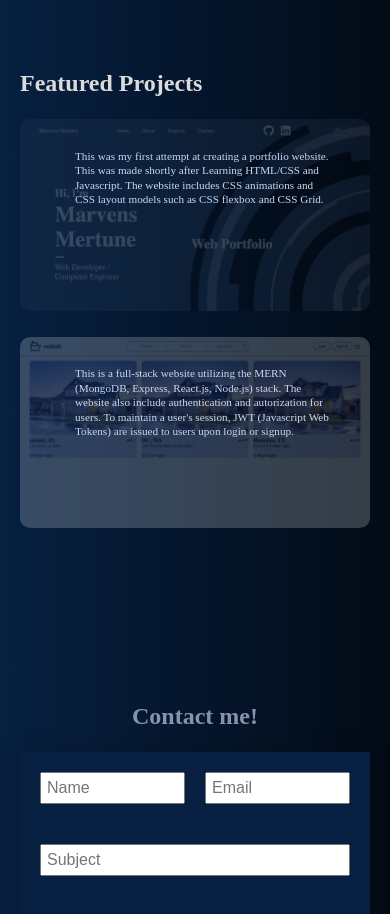
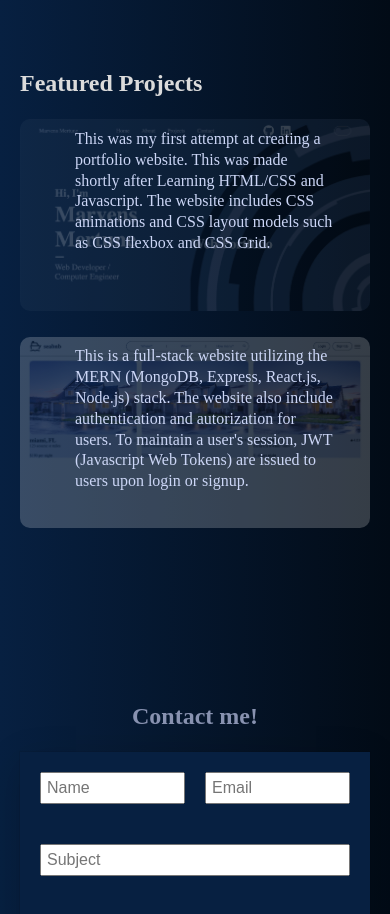
Before and after one commit to mmertune/Personal-Portfolio2, a React (Create React App) app: page / in a window 390 px wide. Shown: the part 1620-2534 px from the top of the page. Built offline with nearby package versions, Linux system fonts and the light colour scheme.

Commit message:
adjusted font-size of project page for mobile

```diff
--- a/src/assets/css/projects.css
+++ b/src/assets/css/projects.css
@@ -56,7 +56,7 @@
     display: block;
   }
   .projects_featuredText {
-    font-size: 0.7rem;
+    font-size: 1rem;
   }
   .projects_featuredImg {
     width: 100%;
@@ -64,7 +64,7 @@
   }
   .projects_featuredTextbox {
     position: absolute;
-    top: 15%;
+    top: 5%;
     left: 10%;
     width: 80%;
   }
@@ -107,9 +107,6 @@
   .projects {
     color: var(--smaller-txt-clr);
   }
-  .projects_featuredTextbox {
-    /* width: 80%; */
-  }
   .projects_featuredText {
     font-size: 1rem;
   }
```
